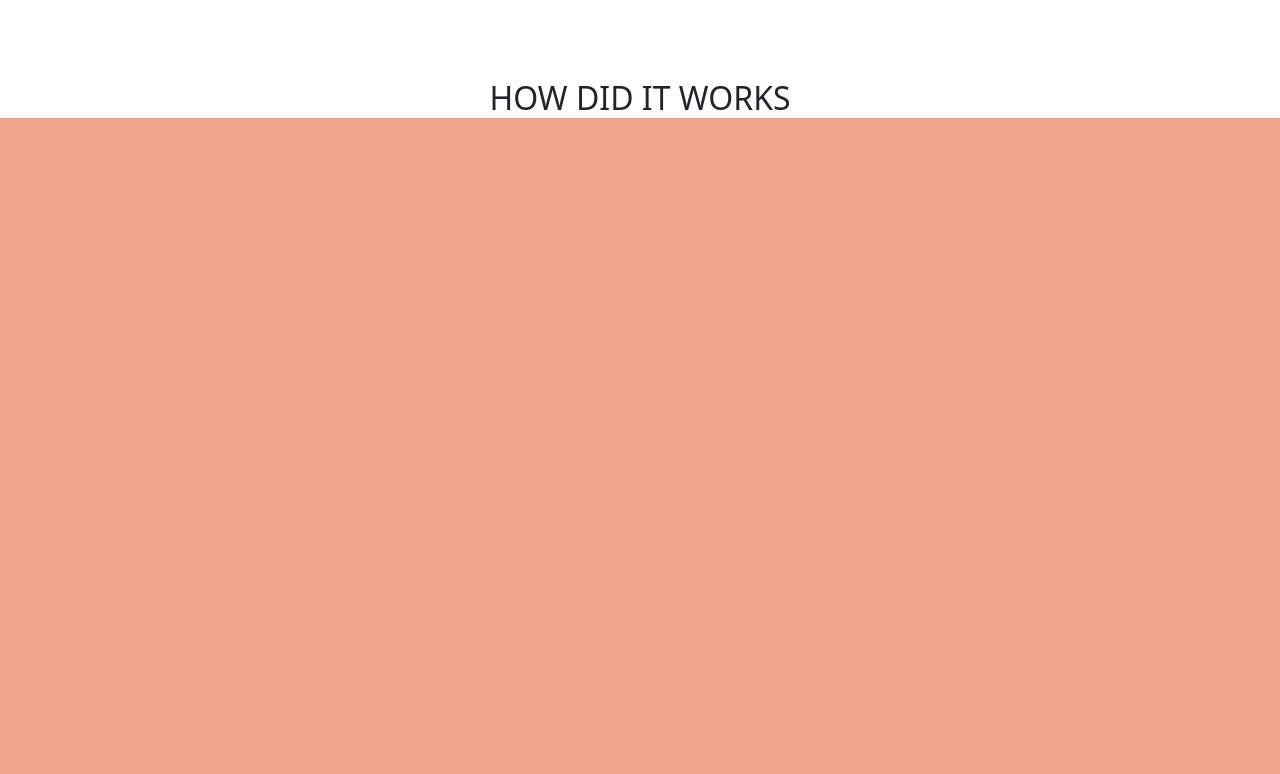
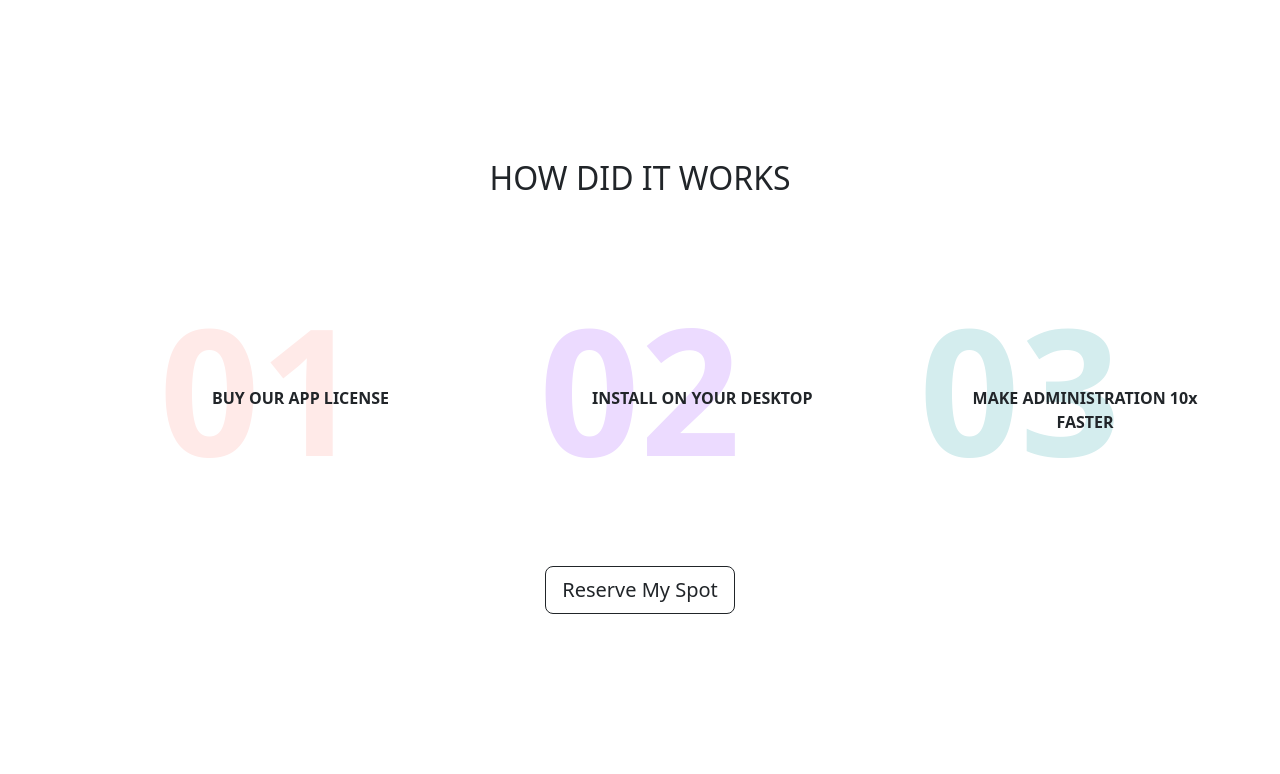
Before and after one commit to fauzanf07/adminGuru, a PHP site: page / in a window 1280 px wide. Shown: the part 1404-2178 px from the top of the page. Before the commit the page ends 1522 px from the top, so only its background shows below. Run offline with PHP 8.4, Linux system fonts and the light colour scheme; some libraries are stand-ins or nearby versions.

Commit message:
add row tutorial

```diff
--- a/index.php
+++ b/index.php
@@ -69,6 +69,39 @@
 
 		<div class="row-2">
 			<h2>HOW DID IT WORKS</h2>
+			<div class="tutorial">
+				<div class="container">
+					<div class="row">
+						<div class="col">
+							<div class="text-background">
+								<p class="number-1">01</p>
+								<div class="text-frontground">
+									<p>BUY OUR APP LICENSE</p>
+								</div>
+							</div>
+						</div>
+						<div class="col">
+							<div class="text-background">
+								<p class="number-2">02</p>
+								<div class="text-frontground">
+									<p>INSTALL ON YOUR DESKTOP</p>
+								</div>
+							</div>
+						</div>
+						<div class="col">
+							<div class="text-background">
+								<p class="number-3">03</p>
+								<div class="text-frontground">
+									<p>MAKE ADMINISTRATION 10x FASTER</p>
+								</div>
+							</div>
+						</div>
+					</div>
+				</div>
+			</div>
+			<div class="button-reserve">
+				<button type="button" class="btn btn-outline-dark btn-lg">Reserve My Spot</button>
+			</div>
 		</div>
 	</div>
 </body>
--- a/style/landing-page/style.css
+++ b/style/landing-page/style.css
@@ -113,11 +113,8 @@ body{
 
 .row-1{
 	width: 100%;
-}
-
-.container{
 	padding-top: 80px;
-	padding-bottom: 80px;
+	padding-bottom: 160px;
 }
 
 .the-nineteen{
@@ -138,4 +135,39 @@ body{
 .row-2{
 	width: 100%;
 	text-align: center;
+	padding-bottom: 160px;
 }
+
+.tutorial{
+	padding-top: 50px;
+	font-weight: 700;
+	padding-bottom: 30px;
+}
+
+.text-background{
+	position: relative;
+	z-index: 1;
+	top: 0px;
+}
+
+.text-frontground{
+	position: absolute;
+	z-index: 2;
+	top: 130px;
+	left: 130px;
+}
+
+.number-1{
+	font-size: 176px;
+	color: #FFEAE8;
+}
+
+.number-2{
+	font-size: 176px;
+	color: #ECDBFF;
+}
+
+.number-3{
+	font-size: 176px;
+	color: #D4EDEE;
+}
```
